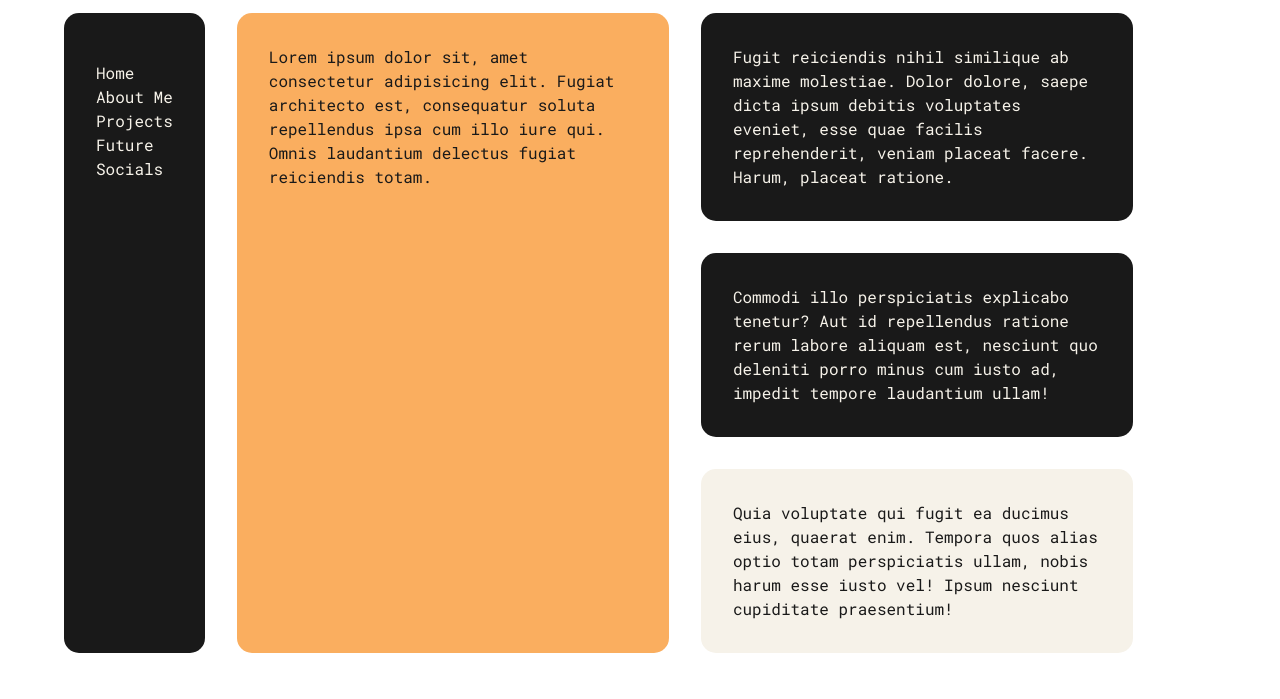
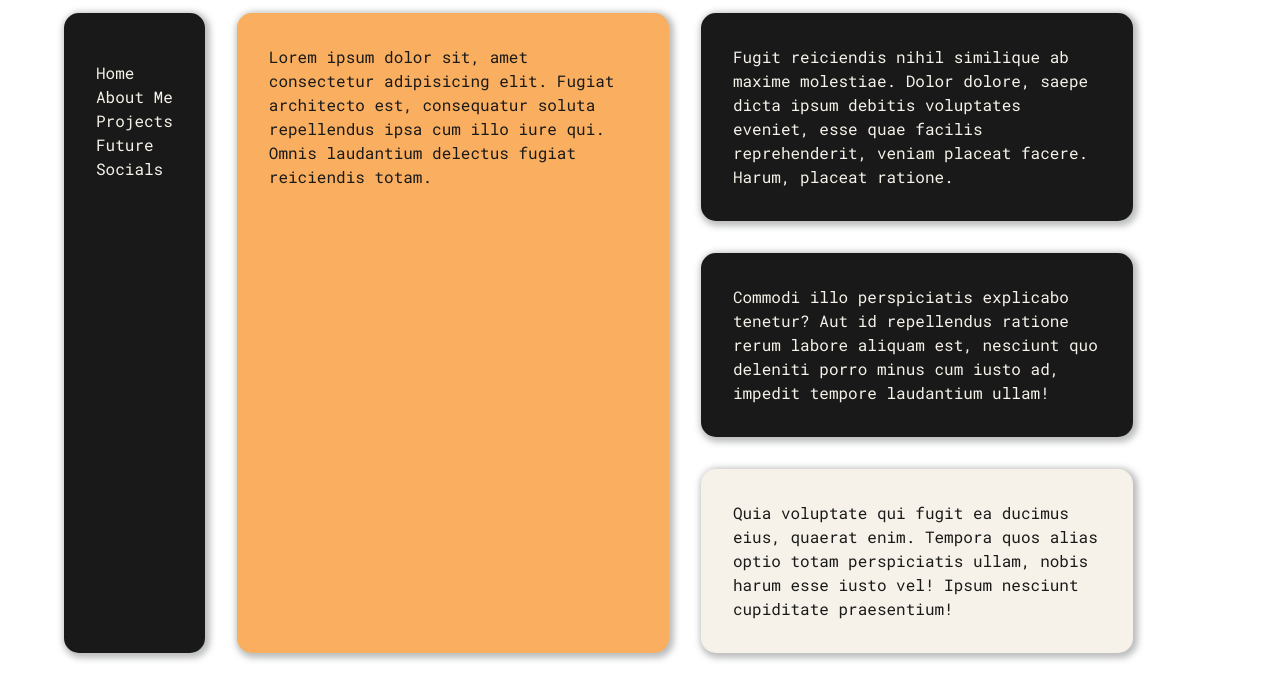
Before and after one commit to EliGolam/liveCoding, a plain HTML site: page index.html in a window 1280 px wide. Shown: the part 149-848 px from the top of the page. Drawn offline with Linux system fonts and the light colour scheme.

Commit message:
Live Coding 04/07/2022 CSS: v1.3

```diff
--- a/index.html
+++ b/index.html
@@ -30,7 +30,7 @@ Logical choice to make things look more organized, but they are not fundamental
 
     <main>
         <div class="grid">
-            <nav class="[ grid_card ] [ card-shape navigation-bar grid-row-span-3 ] [ background-dark text-color-light ]">
+            <nav class="[ grid_card ] [ card-shape navigation-bar card-shadow grid-row-span-3 ] [ background-dark text-color-light ]">
                 <ul class="[ navigation-bar__list ]">
                     <li><a class="navigation-bar__list__element" href="#">Home</a></li>
                     <li><a class="navigation-bar__list__element" href="#">About Me</a></li>
@@ -39,10 +39,10 @@ Logical choice to make things look more organized, but they are not fundamental
                     <li><a class="navigation-bar__list__element" href="#">Socials</a></li>
                 </ul>
             </nav>
-            <p class="[ grid_card ] [ card-shape card-primary grid-row-span-3 ] [ background-secondary text-color-dark ]">Lorem ipsum dolor sit, amet consectetur adipisicing elit. Fugiat architecto est, consequatur soluta repellendus ipsa cum illo iure qui. Omnis laudantium delectus fugiat reiciendis totam.</p>
-            <p class="[ grid_card ] [ card-shape ] [ background-dark text-color-light ]">Fugit reiciendis nihil similique ab maxime molestiae. Dolor dolore, saepe dicta ipsum debitis voluptates eveniet, esse quae facilis reprehenderit, veniam placeat facere. Harum, placeat ratione.</p>
-            <p class="[ grid_card ] [ card-shape ] [ background-dark text-color-light ]">Commodi illo perspiciatis explicabo tenetur? Aut id repellendus ratione rerum labore aliquam est, nesciunt quo deleniti porro minus cum iusto ad, impedit tempore laudantium ullam!</p>
-            <p class="[ grid_card ] [ card-shape ] [ background-neutral text-color-dark ]">Quia voluptate qui fugit ea ducimus eius, quaerat enim. Tempora quos alias optio totam perspiciatis ullam, nobis harum esse iusto vel! Ipsum nesciunt cupiditate praesentium!</p>
+            <p class="[ grid_card ] [ card-shape card-primary card-shadow grid-row-span-3 ] [ background-secondary text-color-dark ]">Lorem ipsum dolor sit, amet consectetur adipisicing elit. Fugiat architecto est, consequatur soluta repellendus ipsa cum illo iure qui. Omnis laudantium delectus fugiat reiciendis totam.</p>
+            <p class="[ grid_card ] [ card-shape card-shadow ] [ background-dark text-color-light ]">Fugit reiciendis nihil similique ab maxime molestiae. Dolor dolore, saepe dicta ipsum debitis voluptates eveniet, esse quae facilis reprehenderit, veniam placeat facere. Harum, placeat ratione.</p>
+            <p class="[ grid_card ] [ card-shape card-shadow ] [ background-dark text-color-light ]">Commodi illo perspiciatis explicabo tenetur? Aut id repellendus ratione rerum labore aliquam est, nesciunt quo deleniti porro minus cum iusto ad, impedit tempore laudantium ullam!</p>
+            <p class="[ grid_card ] [ card-shape card-shadow ] [ background-neutral text-color-dark ]">Quia voluptate qui fugit ea ducimus eius, quaerat enim. Tempora quos alias optio totam perspiciatis ullam, nobis harum esse iusto vel! Ipsum nesciunt cupiditate praesentium!</p>
         </div>
 
     </main>
--- a/stylesheets/style.css
+++ b/stylesheets/style.css
@@ -7,6 +7,7 @@
     --clr-neutral-white: rgba(246, 242, 233, 1);
     --clr-neutral-black: rgba(25, 25, 25, 1);
     --clr-neutral-grey: rgba(88, 89, 90, 1);
+    --clr-neutral-grey-transparent: rgba(88, 89, 90, 0.4);
 
     --fontfamily-primary: 'Roboto Mono', Arial, Helvetica, sans-serif;
 
@@ -180,6 +181,10 @@ body {
     color: var(--clr-secondary);
 }
 
+.card-shadow {
+    box-shadow: 2px 2px 6px 3px var(--clr-neutral-grey-transparent);
+}
+
 /* BLOCKS: component specific rules */
 .card-shape {
     padding: 2rem;
```
